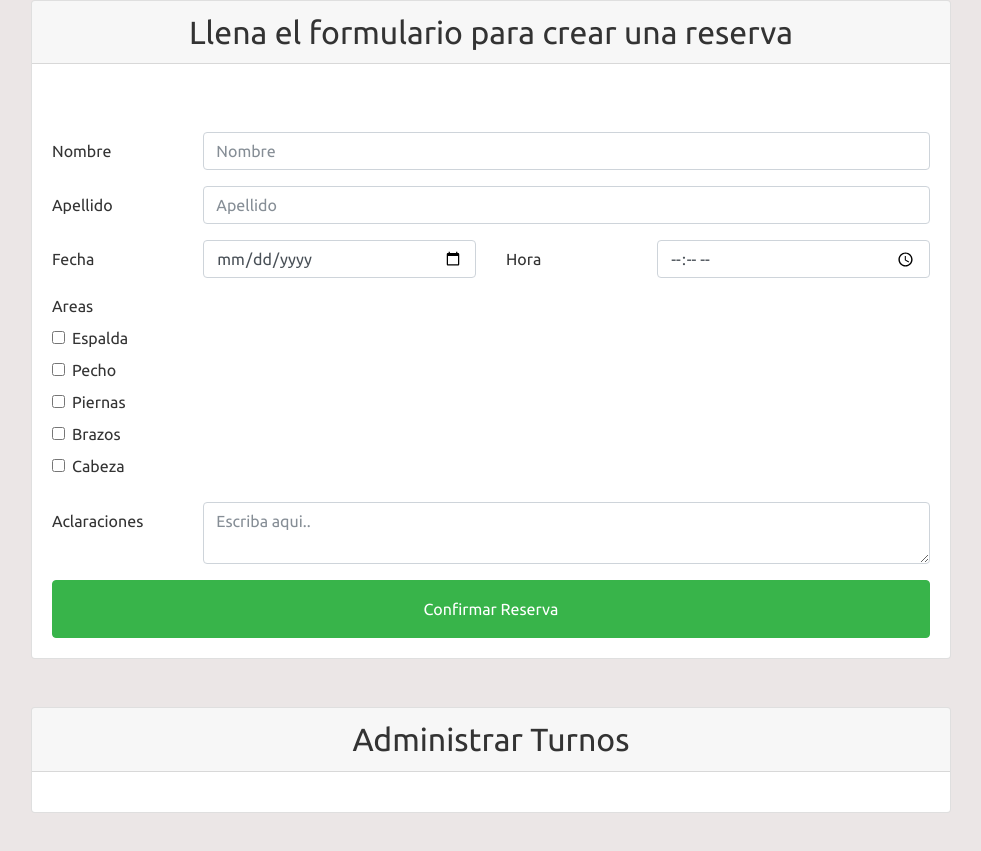
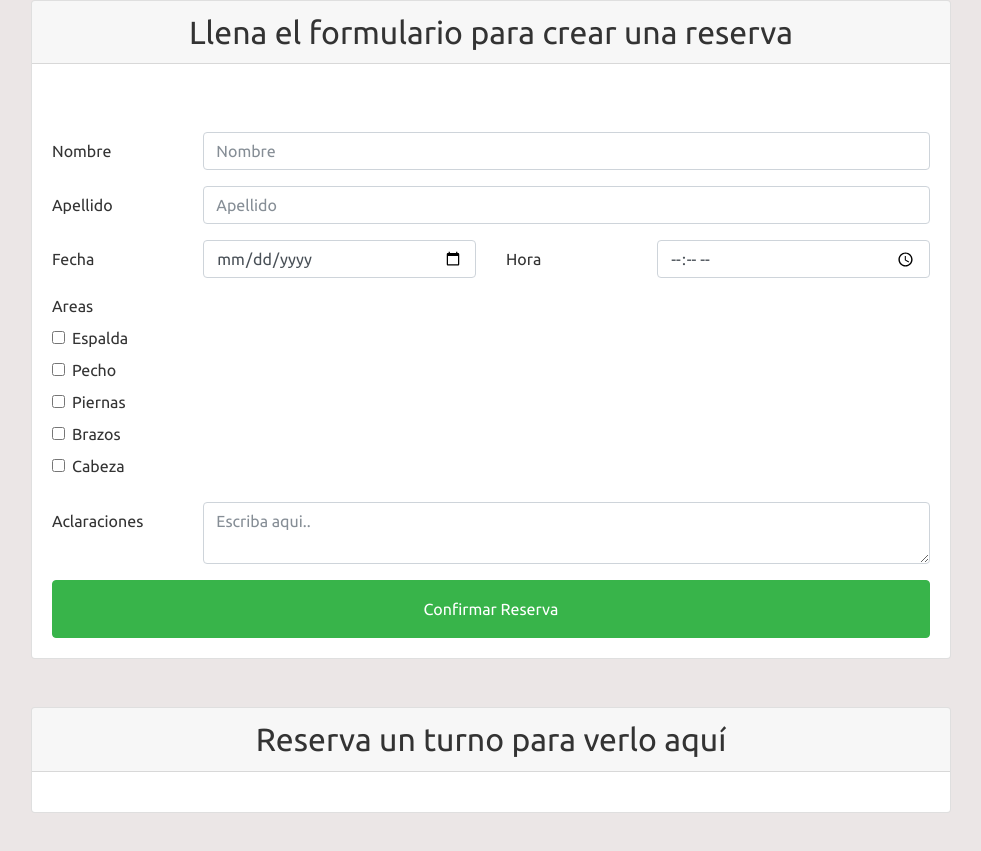
Before and after one commit to omniboyOK/agenda-masajes-react, a React (Create React App) app: page / in a window 1280 px wide. Shown: the part 344-1195 px from the top of the page, without its empty margins (149-1130 px from the left). Built offline with nearby package versions, Linux system fonts and the light colour scheme.

Commit message:
Added conditional confirmation on the appointment list

```diff
--- a/src/components/appointmentList/AppointmentList.js
+++ b/src/components/appointmentList/AppointmentList.js
@@ -2,9 +2,11 @@ import React from "react";
 import AppointmentCard from "../appointmentCard/AppointmentCard.js";
 
 const AppointmentList = ({ reservas, deleteAppointment }) => {
+  //generamos un mensaje segun si hay reservas o no
+  const mensaje = reservas.length === 0 ? "Reserva un turno para verlo aquí" : "Administra tus turnos"
   return (
     <div className="card mt-5 mb-5">
-      <h2 className="card-header text-center">Administrar Turnos</h2>
+      <h2 className="card-header text-center">{mensaje}</h2>
       <div className="card-body">
         <div>
           {reservas.map(reserva => {
```
